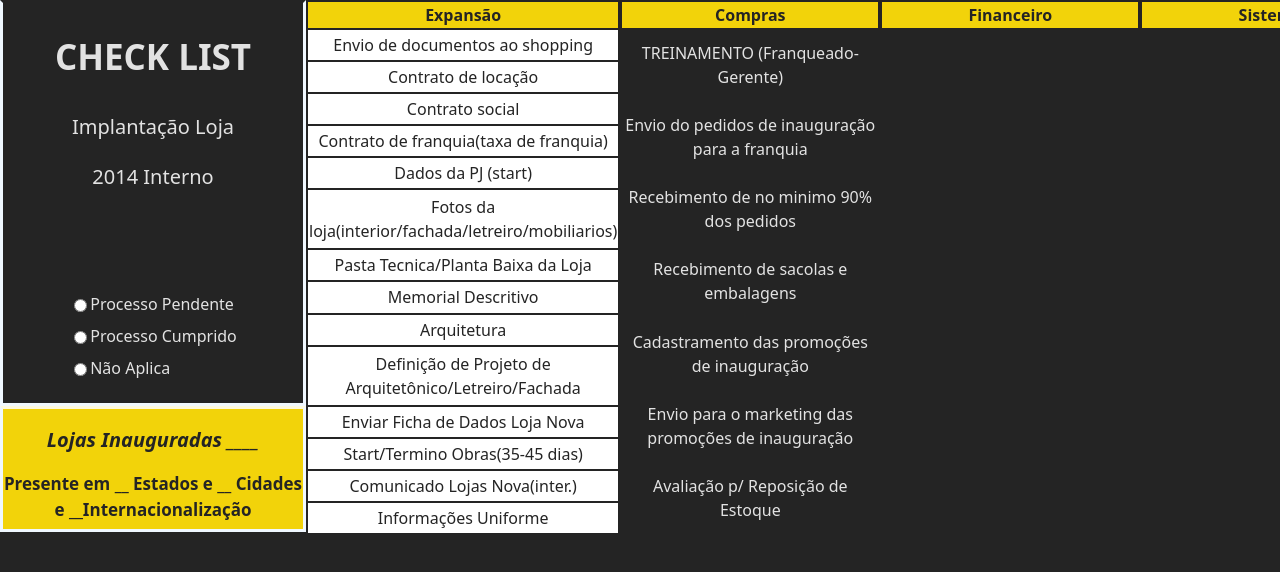
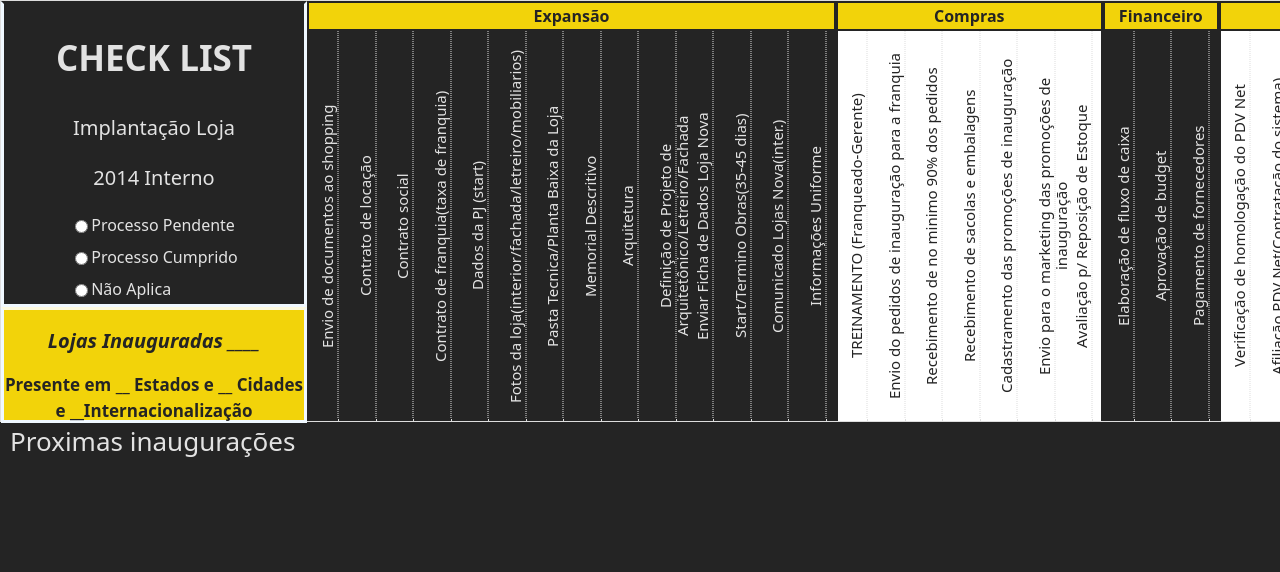
Before and after one commit to jpnc1695/checklist-loja, a React (Vite) app: page / in a window 1280 px wide. Shown: the top 572 px of the page. Built offline with nearby package versions, Linux system fonts and the light colour scheme.

Commit message:
Desenvolvimento -- Ajuste na tabela das etapas

```diff
--- a/src/App.css
+++ b/src/App.css
@@ -8,4 +8,21 @@
 .container {
   display: flex;
   flex-direction: row;
+  border: 1px solid #ddd;
+  width: 1918px;
+  height: 420px;
 }
+.previsao-inauguracao{
+  writing-mode: vertical-rl; /* texto em pé */
+  transform: rotate(180deg); /* corrige de ponta cabeça */
+  padding: 35px;
+  font-size: 28px;
+}
+
+.proximas-inaugurações{
+  font-size: 26px;
+  text-align: left;
+  padding-left: 10px;
+  height: 25px;
+  width: 1915px;
+}
--- a/src/App.jsx
+++ b/src/App.jsx
@@ -23,29 +23,37 @@ import { tabelaData } from './data/dados.js';
 function App() {
   return (
 
+    <>
           <section className='container'>
             <div>
-            <Card/>
+              <Card />
             </div>
             <div>
-            <Tabela titulo={"Expansão"} dados={tabelaData.expansao} tbody={"tbody-branco"} />
+              <Tabela titulo={"Expansão"} dados={tabelaData.expansao} />
             </div>
             <div>
-            <Tabela titulo={"Compras"} dados={tabelaData.compras} />
+              <Tabela titulo={"Compras"} dados={tabelaData.compras} tbody={"tbody-branco"} />
             </div>
             <div>
-            <Tabela titulo={"Financeiro"} />
+              <Tabela titulo={"Financeiro"} dados={tabelaData.financeiro} />
             </div>
             <div>
-            <Tabela titulo={"Sistema"} tbody={"tbody-branco"}/>
+              <Tabela titulo={"Sistema"} tbody={"tbody-branco"} dados={tabelaData.sistema} />
             </div>
             <div>
-            <Tabela titulo={"Marketing"} />
+              <Tabela titulo={"Marketing"} dados={tabelaData.marketing} />
             </div>
             <div>
-            <Tabela titulo={"Supervisão"} tbody={"tbody-branco"} />
+              <Tabela titulo={"Supervisão"} tbody={"tbody-branco"} dados={tabelaData.supervisao} />
+            </div>
+            <div className='previsao-inauguracao'>
+              <span>Previsão de Inauguração </span>
             </div>
           </section>
+            <div className='proximas-inaugurações'>
+                <span>Proximas inaugurações</span>
+            </div>
+    </>
 
   )
 }
--- a/src/Components/Card/Card.css
+++ b/src/Components/Card/Card.css
@@ -1,7 +1,7 @@
 .card{
   padding: 0;
   width: 300px;
-  height: 400px;
+  height: 300px;
   border-color: aliceblue;
   border-style: solid;
   border-top: solid;
@@ -32,13 +32,13 @@ p{
 .form-radio{
   display: flex;
   justify-content: center;
-  margin-top: 100px;
+  margin-top: 18px;
 
 }
 
 .footer-card{
   width: 300px;
-  height: 120px;
+  height: 110px;
   font-size: 15px;
   border-color: aliceblue;
   background-color:#F2D30A ;
--- a/src/Components/Card/Card.jsx
+++ b/src/Components/Card/Card.jsx
@@ -3,7 +3,6 @@ import Form from 'react-bootstrap/Form';
 
 const Card = () => {
   return(
-
     <>
     <section className="card">
       <div>
@@ -37,10 +36,7 @@ const Card = () => {
     <section className='footer-card'>
       <div >
           <h1 >Lojas Inauguradas ____</h1>
-
           <p><b>Presente em __ Estados e __ Cidades e __Internacionalização</b></p>
-
-
         </div>
     </section>
 
--- a/src/Components/Tabelas/Tabela.css
+++ b/src/Components/Tabelas/Tabela.css
@@ -18,3 +18,31 @@
   background-color: white !important;
 
 }
+
+.tabela-horizontal tbody {
+  display: flex;            /* coloca os <tr> lado a lado */
+  flex-direction: row;      /* garante que vá pra horizontal */
+  height: 390px;        /* altura da tabela */
+
+}
+
+.tabela-horizontal tr {
+  display: flex;            /* cada <tr> vira um flex container */
+  flex-direction: column;   /* dentro dele, os <td> ficam empilhados */
+  margin: 0 8px;            /* espaço entre os blocos */
+
+}
+
+.tabela-horizontal td {
+  writing-mode: vertical-rl; /* texto em pé */
+  transform: rotate(180deg); /* corrige de ponta cabeça */
+  text-align: center;
+  padding: 2px;        /* diminui o padding */
+  line-height: 1.1;    /* diminui o espaçamento entre linhas */
+  height: 100%;                /* ocupa 100% da célula */
+  text-align: center;
+  font-size: 15px;
+  border-left : 1px dotted #ddd;
+  background-color:  #242424;
+  border-right: white;
+}
--- a/src/Components/Tabelas/Tabela.jsx
+++ b/src/Components/Tabelas/Tabela.jsx
@@ -6,13 +6,13 @@ const Tabela = ({titulo, tbody, dados = []}) => {
 
   return(
 
-    <Table size='md' height="535px" width="260px" striped bordered hover>
+    <Table className="tabela-horizontal"  striped bordered hover>
       <thead className="thead-amarela">
         <tr>
           <th>{titulo}</th>
         </tr>
       </thead>
-      <tbody className={tbody}>
+      <tbody className={tbody} >
       {dados.map((item) => (
           <tr key={item}>
             <td>{item}</td>
--- a/src/data/dados.js
+++ b/src/data/dados.js
@@ -13,7 +13,7 @@ export const tabelaData = {
     'Enviar Ficha de Dados Loja Nova',
     'Start/Termino Obras(35-45 dias)',
     'Comunicado Lojas Nova(inter.)',
-    'Informações Uniforme'
+    'Informações Uniforme',
   ],
 
   compras: [
@@ -29,22 +29,29 @@ export const tabelaData = {
   financeiro: [
     'Elaboração de fluxo de caixa',
     'Aprovação de budget',
-    'Pagamento de fornecedores',
-    'Controle de despesas',
-    'Projeção de receita',
-    'Análise de custos',
-    'Relatório financeiro',
-    'Previsão de investimentos'
+    'Pagamento de fornecedores'
+
   ],
 
-  rh: [
-    'Recrutamento de equipe',
-    'Seleção de candidatos',
-    'Contratação de funcionários',
-    'Treinamento inicial',
-    'Uniformização da equipe',
-    'Plano de cargos e salários',
-    'Programa de benefícios',
-    'Integração de novos colaboradores'
-  ]
+  sistema: [
+    'Verificação de homologação do PDV Net',
+    'Afiliação PDV Net(Contratação do sistema)',
+    'Criação E-mail Lopja',
+    'Instalação do Sistema PDV Net',
+    'Atualização do sistema PDV Net',
+  ],
+  marketing: [
+    'Tapume',
+    'Mkt Mix inaugural',
+    'Campanha de inauguração',
+    'Entrega de kit de inauguração',
+    'Atualização do site com os dados da loja',
+  ],
+  supervisao: [
+    'Organização e arrumação do PDV e Estoque',
+    'Treinamento inicial para equipe de vendas',
+    '100% das notas fiscais cadastradas no sistema',
+    'Envio de fotos da inauguração(Inter.)',
+    'Relatório de inauguração até 4 dias Após a abertura',
+  ],
 };
```
Also changed, not shown: src/Components/TabelaLojas/TabelaLojas.jsx (added, +12 -0 lines). Lines whose indentation alone changed are shown as unchanged.
